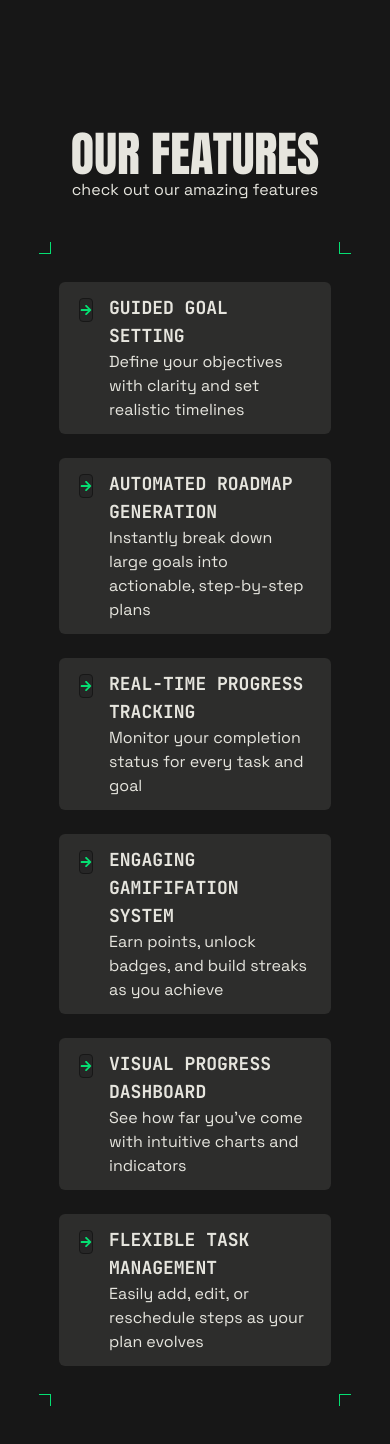
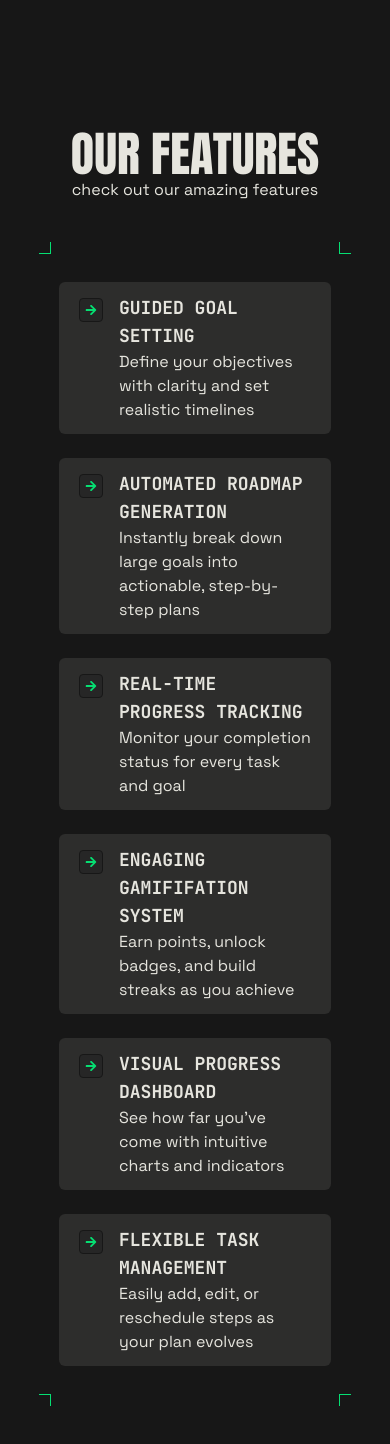
Before and after one commit to limitlez2020/goal-roadmap, a Next.js app: page / in a window 390 px wide. Shown: the part 1410-2854 px from the top of the page. Built offline with nearby package versions, Linux system fonts and the light colour scheme; a web font is replaced by a local one.

Commit message:
Made the features section a bit more responsive

```diff
--- a/app/page.js
+++ b/app/page.js
@@ -125,7 +125,7 @@ export default function Home() {
           <div className="flex flex-row flex-wrap relative justify-center w-full mt-10 py-10 px-5 gap-6">
             {/* 1. */}
             <div className="flex flex-row bg-[#E7E6DF]/10 py-3 px-5 rounded-md gap-4 w-140">
-              <div className="flex size-6 justify-center items-center border border-neutral-900 bg-neutral-800 rounded-sm mt-1">
+              <div className="flex min-w-6 size-6 justify-center items-center border border-neutral-900 bg-neutral-800 rounded-sm mt-1">
                 <FaArrowRight className="size-3 text-green-400"/>
               </div>
               <div className="flex flex-col">
@@ -136,7 +136,7 @@ export default function Home() {
 
             {/* 2. */}
             <div className="flex flex-row bg-[#E7E6DF]/10 py-3 px-5 rounded-md gap-4 w-140">
-              <div className="flex size-6 justify-center items-center border border-neutral-900 bg-neutral-800 rounded-sm mt-1">
+              <div className="flex min-w-6 size-6 justify-center items-center border border-neutral-900 bg-neutral-800 rounded-sm mt-1">
                 <FaArrowRight className="size-3 text-green-400"/>
               </div>
               <div className="flex flex-col">
@@ -147,7 +147,7 @@ export default function Home() {
 
             {/* 3. */}
             <div className="flex flex-row bg-[#E7E6DF]/10 py-3 px-5 rounded-md gap-4 w-140">
-              <div className="flex size-6 justify-center items-center border border-neutral-900 bg-neutral-800 rounded-sm mt-1">
+              <div className="flex min-w-6 size-6 justify-center items-center border border-neutral-900 bg-neutral-800 rounded-sm mt-1">
                 <FaArrowRight className="size-3 text-green-400"/>
               </div>
               <div className="flex flex-col">
@@ -158,7 +158,7 @@ export default function Home() {
 
             {/* 4. */}
             <div className="flex flex-row bg-[#E7E6DF]/10 py-3 px-5 rounded-md gap-4 w-140">
-              <div className="flex size-6 justify-center items-center border border-neutral-900 bg-neutral-800 rounded-sm mt-1">
+              <div className="flex min-w-6 size-6 justify-center items-center border border-neutral-900 bg-neutral-800 rounded-sm mt-1">
                 <FaArrowRight className="size-3 text-green-400"/>
               </div>
               <div className="flex flex-col">
@@ -169,7 +169,7 @@ export default function Home() {
 
             {/* 5. */}
             <div className="flex flex-row bg-[#E7E6DF]/10 py-3 px-5 rounded-md gap-4 w-140">
-              <div className="flex size-6 justify-center items-center border border-neutral-900 bg-neutral-800 rounded-sm mt-1">
+              <div className="flex min-w-6 size-6 justify-center items-center border border-neutral-900 bg-neutral-800 rounded-sm mt-1">
                 <FaArrowRight className="size-3 text-green-400"/>
               </div>
               <div className="flex flex-col">
@@ -180,7 +180,7 @@ export default function Home() {
 
             {/* 6. */}
             <div className="flex flex-row bg-[#E7E6DF]/10 py-3 px-5 rounded-md gap-4 w-140">
-              <div className="flex size-6 justify-center items-center border border-neutral-900 bg-neutral-800 rounded-sm mt-1">
+              <div className="flex min-w-6 size-6 justify-center items-center border border-neutral-900 bg-neutral-800 rounded-sm mt-1">
                 <FaArrowRight className="size-3 text-green-400"/>
               </div>
               <div className="flex flex-col">
```
